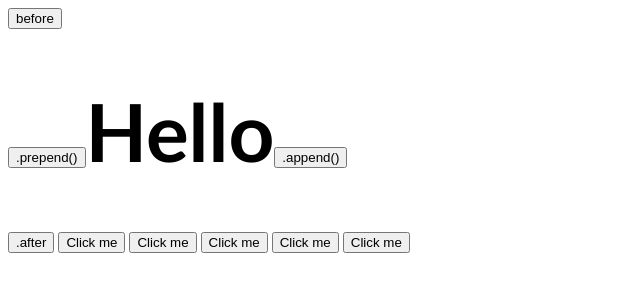
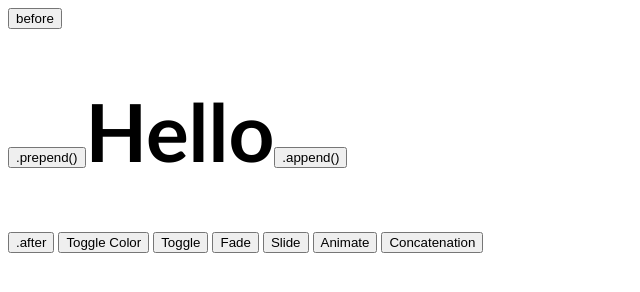
Before and after one commit to camilammoreira/appbrewery-web-dev-bootcamp, a plain HTML site: page 19 JQuery/index.html in a window 1280 px wide. Shown: the whole page, without its empty margins (0-640 px from the left). Drawn offline with nearby package versions, Linux system fonts and the light colour scheme.

Commit message:
JQuery: animations and effects

```diff
--- a/19 JQuery/index.html
+++ b/19 JQuery/index.html
@@ -9,11 +9,13 @@
 <body>
 
         <h1>Hello</h1>
-        <button>Click me</button>
-        <button>Click me</button>
-        <button>Click me</button>
-        <button>Click me</button>
-        <button>Click me</button>
+        <button id="color">Toggle Color</button>
+        <button id="toggle">Toggle</button>
+        <button id="fade">Fade</button>
+        <button id="slide">Slide</button>
+        <button id="animate">Animate</button>
+        <button id="concatenation">Concatenation</button>
+
         <script src="https://ajax.googleapis.com/ajax/libs/jquery/3.7.1/jquery.min.js"></script>
 <script src="index.js"></script>
 </body>
--- a/19 JQuery/index.js
+++ b/19 JQuery/index.js
@@ -15,7 +15,7 @@ $("h1").click(function() {
 });
 
 // Event Listener with .on
-$("button").on("click", function () {
+$("#color").on("click", function () {
     $("h1").toggleClass("toggle");
 });
 
@@ -32,3 +32,25 @@ $("h1").append("<button>.append()</button>");
 
 // Remove element on the fly
 // $("button").remove(); // Removes ALL the buttons because of the $ notation
+
+
+// ANIMATIONS
+$("#toggle").on("click", function () {
+    $("h1").toggle();
+});
+
+$("#fade").on("click", function () {
+    $("h1").fadeToggle();
+});
+
+$("#slide").on("click", function () {
+    $("h1").slideToggle();
+});
+
+$("#animate").on("click", function () {
+    $("h1").animate({margin: "40"});
+});
+
+$("#concatenation").on("click", function () {
+    $("h1").slideUp().slideDown().animate({opacity: ".5"});
+});
```
